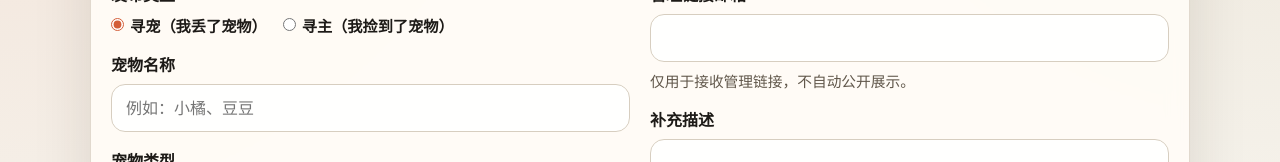
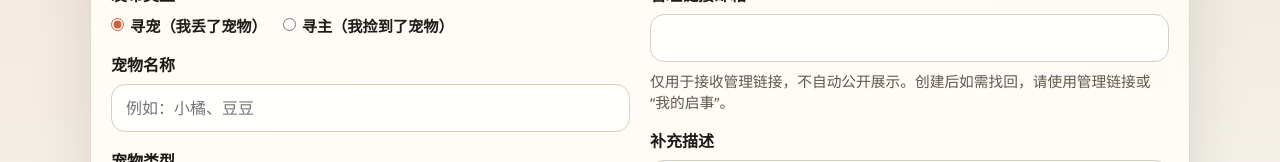
Before and after one commit to GiterYQ/findMypet, a Next.js app: page / in a window 1280 px wide. Shown: the part 333-495 px from the top of the page. Built offline with nearby package versions, Linux system fonts and the light colour scheme; no server answers; the database is empty.

Commit message:
fix: hide create-only owner email in edit form

```diff
--- a/components/notice/NoticeForm.tsx
+++ b/components/notice/NoticeForm.tsx
@@ -599,6 +599,7 @@ export function NoticeForm({ initialValue, manageToken, mode = "create", shortId
           </div>
 
           <div>
+            {!isEditMode ? (
               <div className="field">
                 <label htmlFor="ownerEmail">管理链接邮箱</label>
                 <input
@@ -613,8 +614,9 @@ export function NoticeForm({ initialValue, manageToken, mode = "create", shortId
                     }))
                   }
                 />
-              <div className="hint">仅用于接收管理链接，不自动公开展示。</div>
+                <div className="hint">仅用于接收管理链接，不自动公开展示。创建后如需找回，请使用管理链接或“我的启事”。</div>
               </div>
+            ) : null}
 
             <div className="field">
               <label htmlFor="description">补充描述</label>
```
Lines whose indentation alone changed are shown as unchanged.
